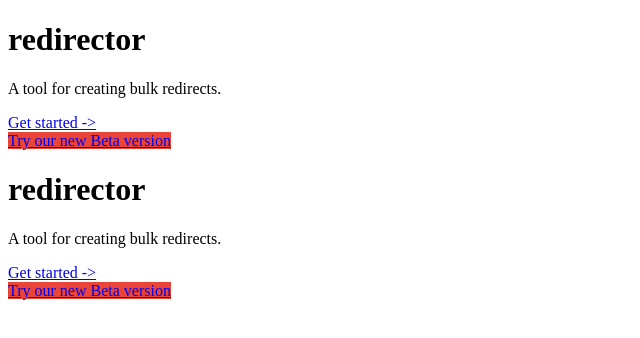
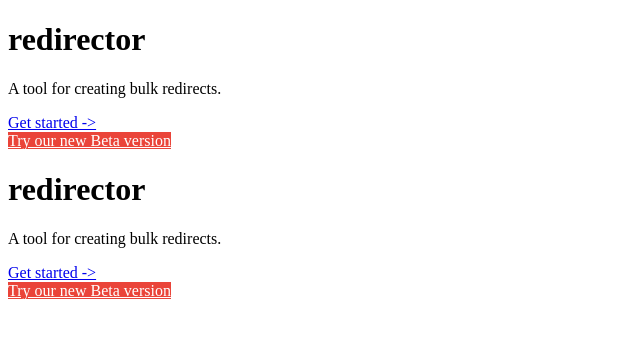
Before and after one commit to kolbykruger/redirector, a Vue app: page / in a window 1280 px wide. Shown: the top 338 px of the page, without its empty margins (0-640 px from the left). Built offline with nearby package versions, Linux system fonts and the light colour scheme; the HTML template or start-up script is replaced by a standard one.

Commit message:
added beta button

```diff
--- a/src/views/Home.vue
+++ b/src/views/Home.vue
@@ -67,5 +67,7 @@ export default {
 <style lang="scss">
 .buttons a.button.button-beta {
     background: rgb(234, 68, 57);
+    color: #fff;
+    border: none;
 }
 </style>
```
